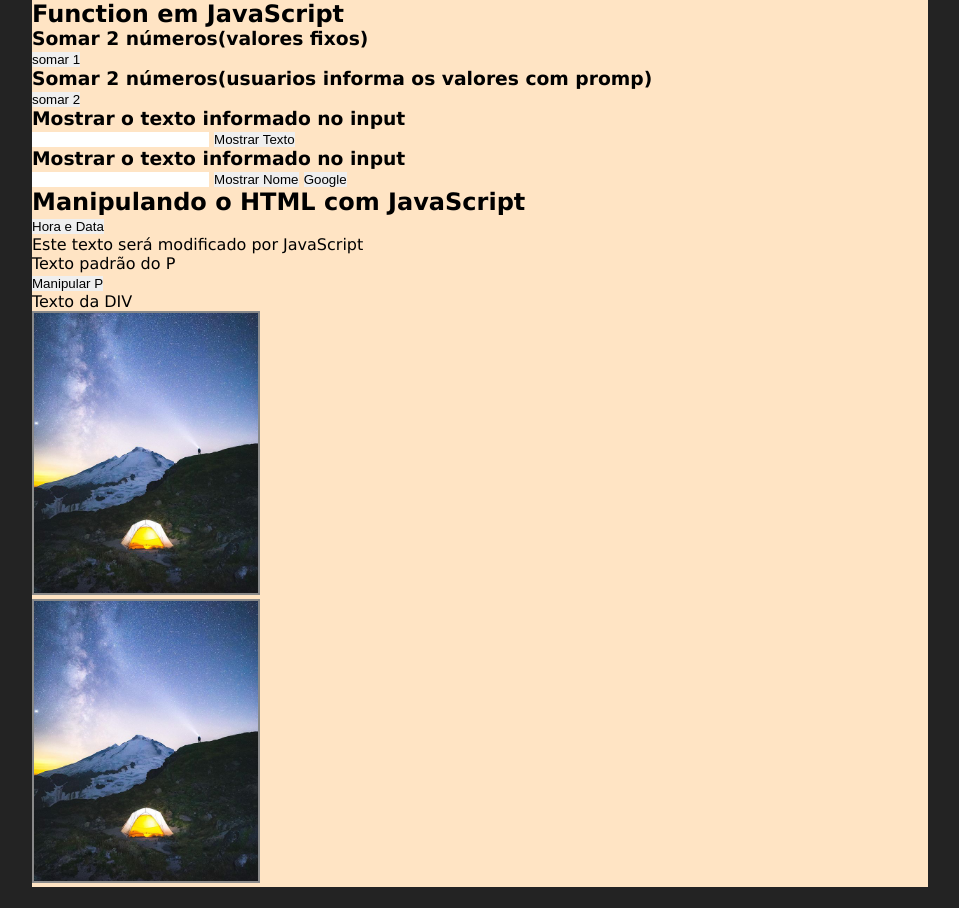
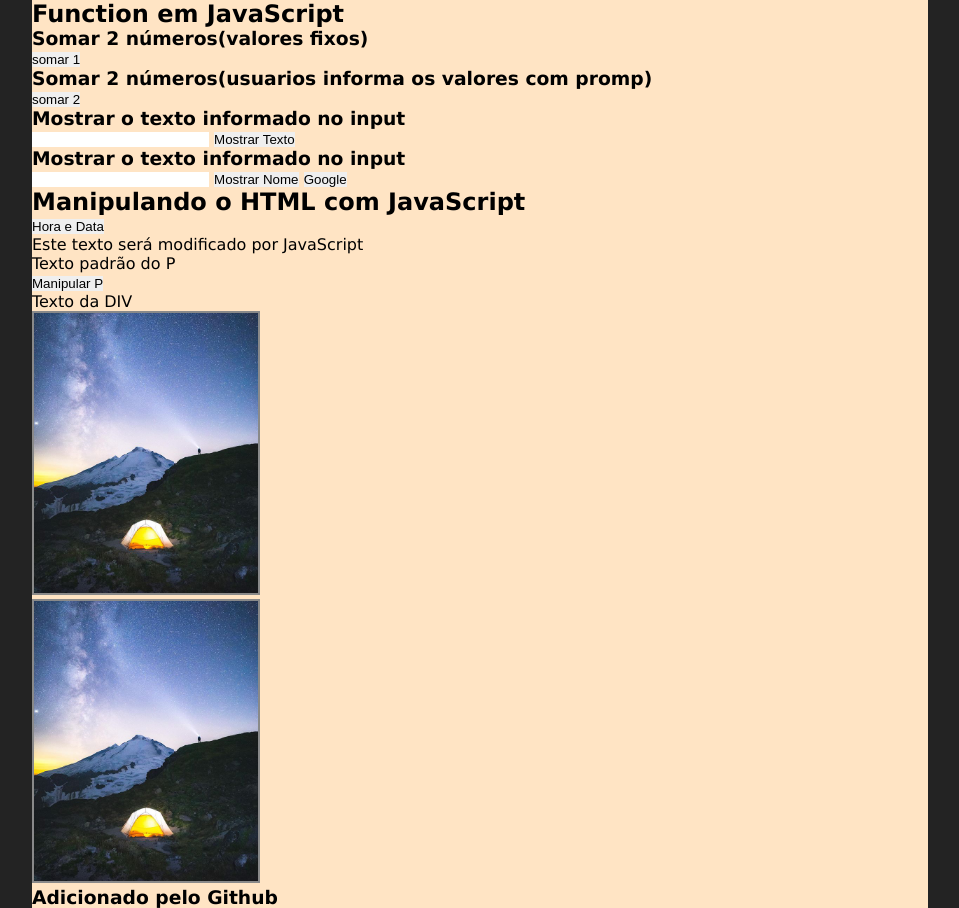
Before and after one commit to CesarFabiano/Desenv_Web_Qi, a plain HTML site: page index.html in a window 1280 px wide. Shown: the whole page, without its empty margins (160-1119 px from the left). Before the commit the page ends 887 px from the top, so only its background shows below. Drawn offline with Linux system fonts and the light colour scheme.

Commit message:
Update index.html

```diff
--- a/index.html
+++ b/index.html
@@ -54,6 +54,7 @@
 			<p>
 				<img class="img-teste" src="img/ceu.jpg" id="p3" onclick="mudarBorda()">
 			</p>
+			<h3>Adicionado pelo Github</h3>
 
 		</div>
 	</body>
```
